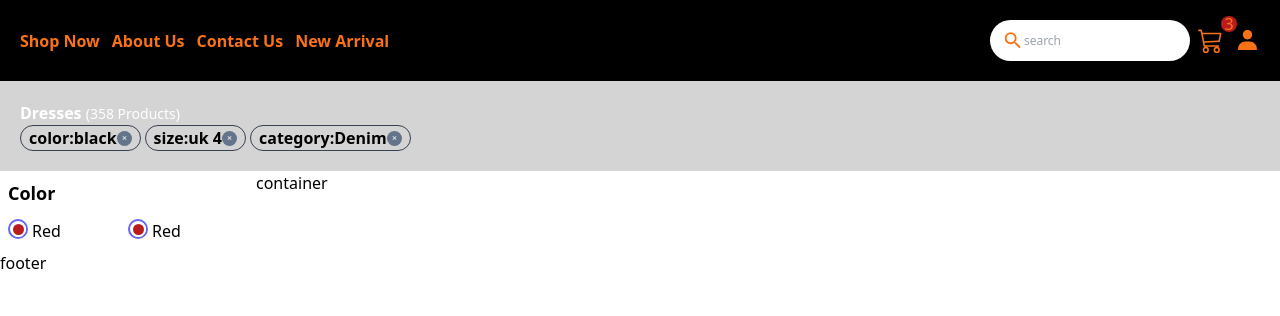
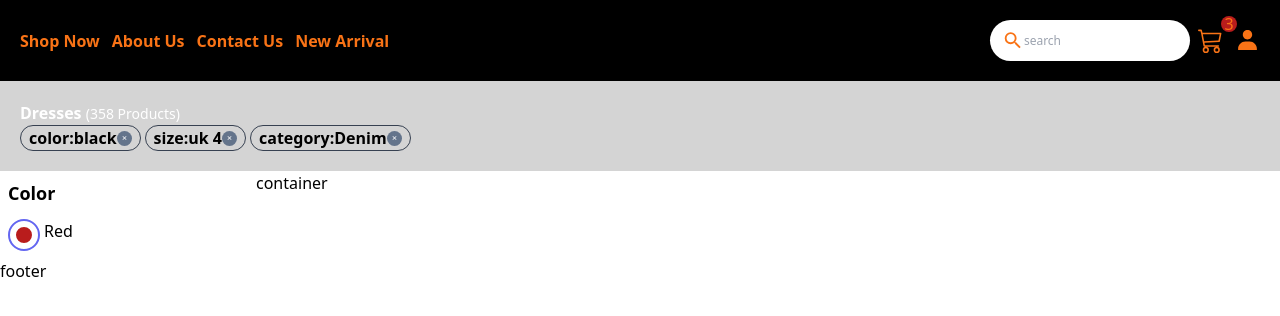
Before and after one commit to priyankara88/gflock, a React (Create React App) app: page / in a window 1280 px wide. Shown: the top 316 px of the page. Built offline with nearby package versions, Linux system fonts and the light colour scheme.

Commit message:
color dznami

```diff
--- a/src/componant/homecomponant/HomeContainer.jsx
+++ b/src/componant/homecomponant/HomeContainer.jsx
@@ -20,33 +20,26 @@ export default HomeContainer;
 const ColorFilter = () => {
   const [filter, setFilter] = useFilter();
   const [filterColor, setFilterColor] = useColor();
-  console.log("filterColor", filterColor);
-  const ColorChange = () => {
-    setFilter((pre) => {
-      const temp = { ...pre };
 
-      return temp;
-    });
-  };
+  filterColor.map((val, index) => {
+    console.log(val[index].Color);
+  });
 
   return (
     <div className="w-full p-2">
       <h1 className="text-left text-lg font-semibold">Color</h1>
       <div className="w-full grid grid-cols-1 lg:grid-cols-[50%_50%] mt-2">
         {/* left color */}
-        <div className="flex w-full gap-1 mt-1" onClick={() => ColorChange}>
-          <div className="flex w-[20px]  h-[20px] border-2 border-indigo-500 rounded-full items-center justify-center">
-            <div className="w-[15px] h-[15px] border-2 border-white rounded-full bg-red-700" />
-          </div>
-          <p className="items-center">Red</p>
-        </div>
-        {/* right color */}
-        <div className="flex w-full gap-1 mt-1">
-          <div className="flex w-[20px]  h-[20px] border-2 border-indigo-500 rounded-full items-center justify-center">
-            <div className="w-[15px] h-[15px] border-2 border-white rounded-full bg-red-700" />
-          </div>
-          <p className="items-center">Red</p>
-        </div>
+        {filterColor.map((iColor, index) => {
+          return (
+            <div key={index} className="flex w-full gap-1 mt-1">
+              <div className="flex w-fit  h-fit p-1 border-2 border-indigo-500 rounded-full items-center justify-center">
+                <div className="w-[20px] h-[20px] border-2 border-white rounded-full bg-red-700" />
+              </div>
+              <p>{iColor[0].Color}</p>
+            </div>
+          );
+        })}
       </div>
     </div>
   );
--- a/src/context/ColorContext.jsx
+++ b/src/context/ColorContext.jsx
@@ -3,9 +3,14 @@ import { createContext, useContext, useState } from "react";
 export const ColorContext = createContext({});
 
 const ColorProvider = ({ children }) => {
-  const [filterColor, setFilterColor] = useState({
-    color: "red",
-  });
+  const [filterColor, setFilterColor] = useState([
+    [
+      { Color: "Red", age: 25 },
+      { Color: "Green", age: 30 },
+      { Color: "Blue", age: 35 },
+      { Color: "White", age: 35 },
+    ],
+  ]);
   return (
     <ColorContext.Provider value={{ filterColor, setFilterColor }}>
       {children}
```
